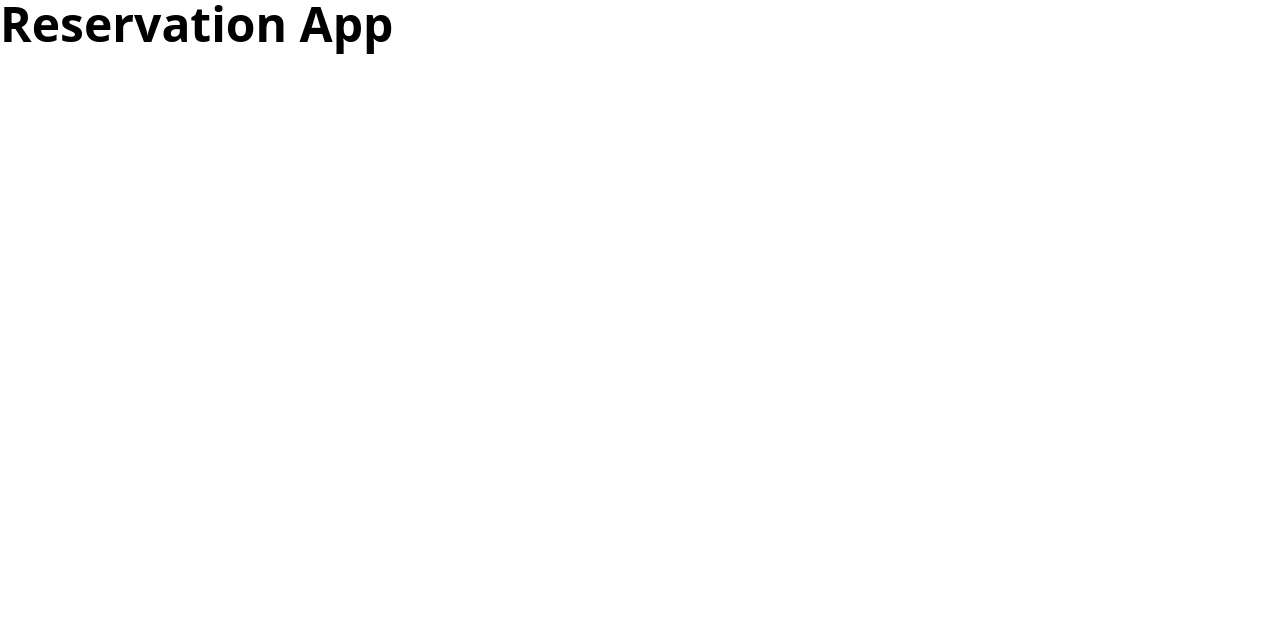
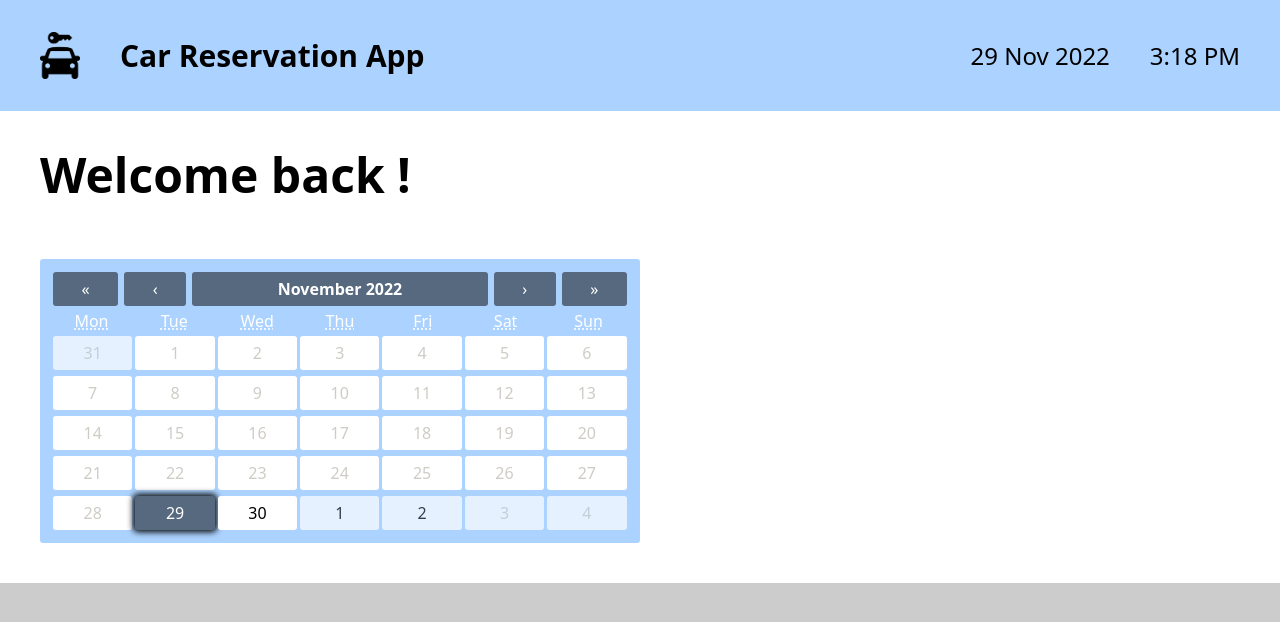
Before and after one commit to LaouiniSofiene/reservation-app, a Next.js app: page / in a window 1280 px wide. Shown: the top 622 px of the page. Built offline with nearby package versions, Linux system fonts and the light colour scheme.

Commit message:
Layout + Calendar
Layout setup :
Header
Page

React Calendar implementation and UI styling

```diff
--- a/app/layout.tsx
+++ b/app/layout.tsx
@@ -1,3 +1,7 @@
+'use client';
+
+import Header from "../components/Header"
+
 export default function RootLayout({
   children,
 }: {
@@ -6,7 +10,12 @@ export default function RootLayout({
   return (
     <html>
       <head />
-      <body>{children}</body>
+      <body>
+        <Header />
+        <div>
+          {children}
+        </div>
+      </body>
     </html>
   )
 }
--- a/app/page.tsx
+++ b/app/page.tsx
@@ -1,13 +1,128 @@
+'use client';
+import styled from 'styled-components';
+
 import '../styles/globals.css'
+import Calendar from 'react-calendar'
+import { useState } from 'react';
 
 function homePage() {
+  const [value, onChange] = useState(new Date());
+  const tileDisabled = ({ date }) => {
+    return date < new Date() || date.getDay() === 0 || date.getDay() === 6
+ }
   return (
-    <div>
-        <h1 className="text-5xl font-bold">
-            Reservation App
+    <div className="flex main-container flex-col gap-10">
+      <div>
+        <h1 className="text-5xl font-bold text-black">
+            Welcome back !
         </h1>
+      </div>
+      <div>
+      <CalendarContainer>
+        <Calendar onChange={onChange} tileDisabled={tileDisabled} value={value} />
+      </CalendarContainer>
+      </div>
     </div>
   )
 }
 
 export default homePage
+
+const CalendarContainer = styled.div`
+  /* ~~~ container styles ~~~ */
+  max-width: 600px;
+  margin-top: 20px;
+  background-color: #acd3ff;
+  padding: 10px;
+  border-radius: 3px;
+
+  /* ~~~ calendar container styles ~~~ */
+     @media (min-width: 1200px) {
+      .react-calendar {
+        width : 580px;
+      }
+     }
+
+  /* ~~~ navigation styles ~~~ */
+  .react-calendar__navigation {
+    display: flex;
+    .react-calendar__navigation__label {
+      font-weight: bold;
+    }
+    .react-calendar__navigation__arrow {
+      flex-grow: 0.333;
+    }
+    button {
+      margin: 3px;
+      background-color: #56697F;
+      border: 0;
+      border-radius: 3px;
+      color: white;
+      padding: 5px 0;
+      &:hover {
+        background-color: #000000;
+        color : #ffffff;
+      }
+      &:active {
+        background-color: #a5c1a5;
+      }
+    }
+  }
+  /* ~~~ label styles ~~~ */
+  .react-calendar__month-view__weekdays {
+    text-align: center;
+  }
+  /* ~~~ button styles ~~~ */
+  button {
+    margin: 3px;
+    background-color: #ffffff;
+    border: 0;
+    border-radius: 3px;
+    color: black;
+    padding: 5px 0;
+    &:hover {
+      background-color: #000000;
+      color : #ffffff;
+    }
+    &:active {
+      background-color: #56697F;
+      color : #ffffff;
+    }
+    &:disabled {
+      color : #cfccc6;
+    }
+  }
+  /* ~~~ day grid styles ~~~ */
+  .react-calendar__month-view__days {
+    display: grid !important;
+    grid-template-columns: 14.2% 14.2% 14.2% 14.2% 14.2% 14.2% 14.2%;
+
+    .react-calendar__tile {
+      max-width: initial !important;
+    }
+    .react-calendar__tile--range {
+      box-shadow: 0 0 6px 2px black;
+      background-color: #56697F;
+      color : #ffffff;
+    }
+  }
+  /* ~~~ neighboring month & weekend styles ~~~ */
+  .react-calendar__month-view__days__day--neighboringMonth {
+    opacity: 0.7;
+  }
+  .react-calendar__month-view__days__day--weekend {
+    color: #dfdfdf;
+  }
+  /* ~~~ other view styles ~~~ */
+  .react-calendar__year-view__months, .react-calendar__decade-view__years, .react-calendar__century-view__decades {
+    display: grid !important;
+    grid-template-columns: 20% 20% 20% 20% 20%;
+    &.react-calendar__year-view__months {
+      grid-template-columns: 33.3% 33.3% 33.3%;
+    }
+
+    .react-calendar__tile {
+      max-width: initial !important;
+    }
+  }
+`;
--- /dev/null
+++ b/components/Header.tsx
@@ -0,0 +1,41 @@
+'use client';
+
+import Image from "next/image"
+import { useEffect, useState } from "react";
+
+function Header() {
+    const now = new Date();
+    const [dateState, setDateState] = useState(new Date());
+    useEffect(() => {
+           setInterval(() => setDateState(new Date()), 30000);
+    }, []);
+
+  return (
+    <header>
+        <div className="flex items-center space-x-2 md:space-x-10 w-screen">
+            <Image src="/logo.png" width={40} height={40} alt="RA-logo" />
+            <div className="flex-1">
+                <p className="text-3xl text-black font-bold">Car Reservation App</p>
+            </div>
+            <div className="hidden ml-auto md:flex items-center space-x-2 md:space-x-10 ">
+                <p className="text-2xl text-black">{' '}
+                    {dateState.toLocaleDateString('en-GB', {
+                        day: 'numeric',
+                        month: 'short',
+                        year: 'numeric',
+                    })}
+                </p>
+                <p className="text-2xl text-black">
+                    {dateState.toLocaleString('en-US', {
+                        hour: 'numeric',
+                        minute: 'numeric',
+                        hour12: true,
+                    })}
+                </p>
+            </div>
+        </div>
+    </header>
+  )
+}
+
+export default Header
--- a/package.json
+++ b/package.json
@@ -16,10 +16,14 @@
     "eslint-config-next": "13.0.5",
     "next": "13.0.5",
     "react": "18.2.0",
+    "react-calendar": "^4.0.0",
     "react-dom": "18.2.0",
+    "styled-components": "^5.3.6",
     "typescript": "4.9.3"
   },
   "devDependencies": {
+    "@types/react-calendar": "^3.9.0",
+    "@types/styled-components": "^5.1.26",
     "autoprefixer": "^10.4.13",
     "postcss": "^8.4.19",
     "tailwindcss": "^3.2.4"
--- a/styles/globals.css
+++ b/styles/globals.css
@@ -1,3 +1,15 @@
 @tailwind base;
 @tailwind components;
 @tailwind utilities;
+
+@layer base {
+  body {
+    @apply bg-[#cccccc] text-white;
+  }
+  header {
+    @apply top-0 z-50 flex w-full items-center justify-between px-4 py-4 transition-all lg:px-10 lg:py-8 bg-[#acd3ff];
+  }
+  .main-container{
+    @apply p-10 bg-white w-screen;
+  }
+}
```
Also changed, not shown: public/logo.png (added), 1 other file (tests, documents, lock files or other folders).
